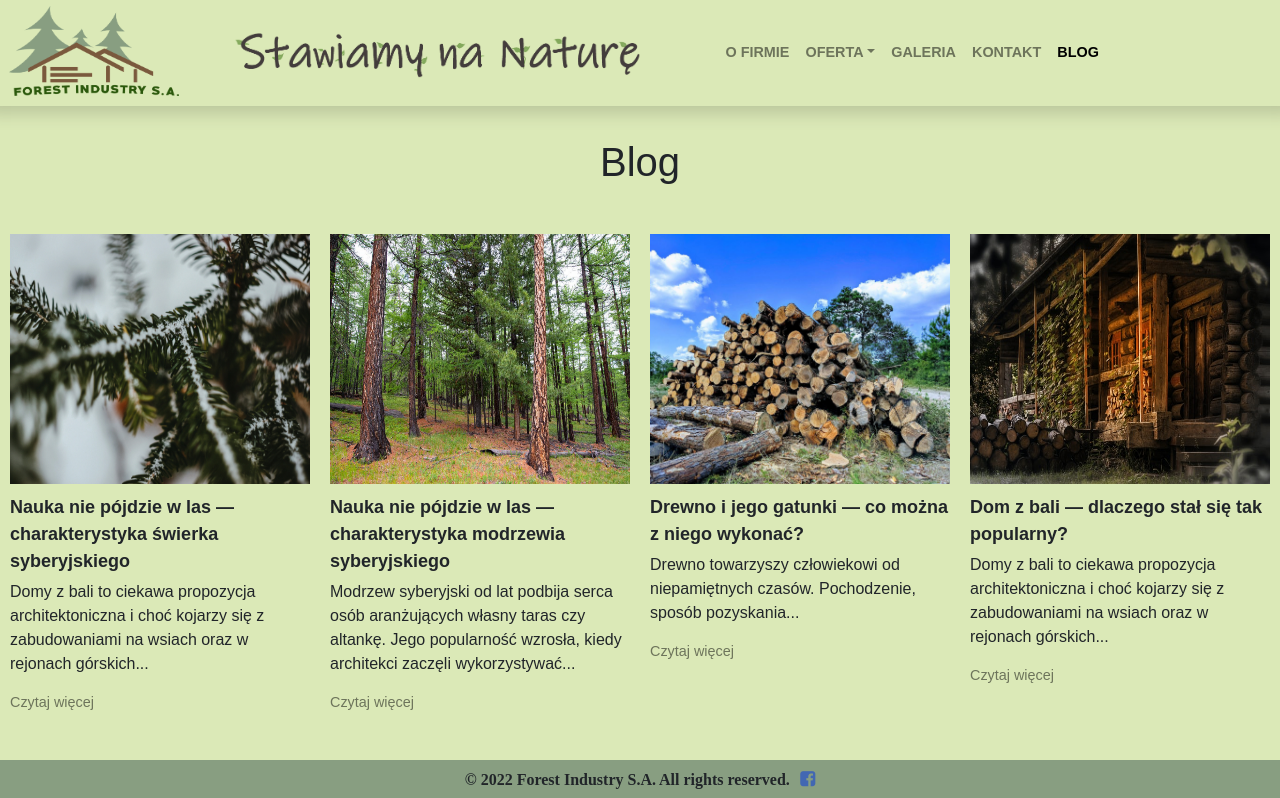
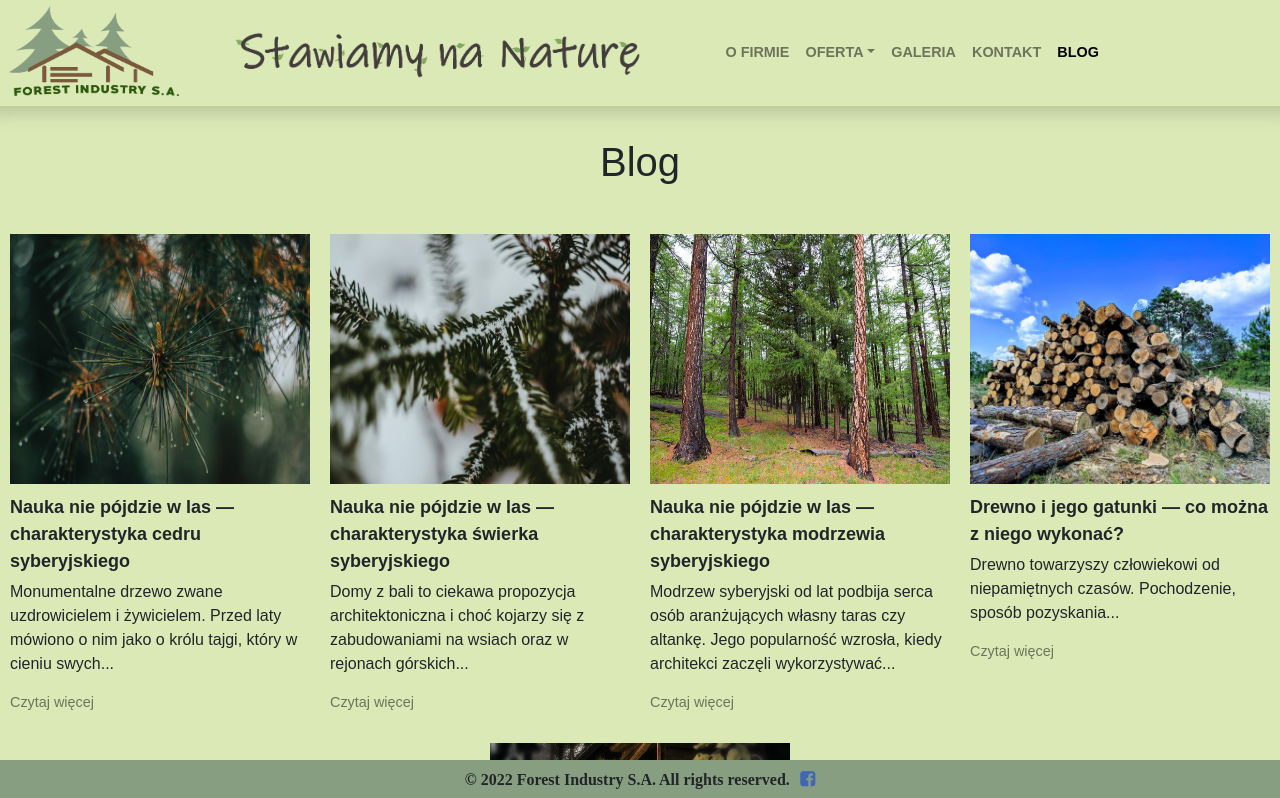
Before and after one commit to spazzola/Forest-Industry-Web-Page-SSR, a Nuxt app: page /blog in a window 1280 px wide. Shown: the top 798 px of the page. Built offline with nearby package versions, Linux system fonts and the light colour scheme.

Commit message:
Add files via upload

```diff
--- a/pages/blog.vue
+++ b/pages/blog.vue
@@ -9,6 +9,22 @@
       <h1>Blog</h1>
 
       <ul class="post_container">
+          <li class="post">
+          <div class="post_thumbnail">
+            <img src="../static/cedrsyb1.jpg" alt="Nauka nie pójdzie w las — charakterystyka cedru syberyjskiego" />
+          </div>
+          <p class="post_title">
+            Nauka nie pójdzie w las — charakterystyka cedru syberyjskiego
+          </p>
+          <p class="post_excerpt">
+            Monumentalne drzewo zwane uzdrowicielem i żywicielem. Przed laty mówiono o nim jako o królu tajgi, który w cieniu swych...
+          </p>
+          <a href="/blogs/CharakterystykaCedruSyberyjskiego">Czytaj więcej</a>
+        </li>
+
+
+
+
           <li class="post">
           <div class="post_thumbnail">
             <img src="../static/swierksyb.jpg" alt="Nauka nie pójdzie w las — charakterystyka świerka syberyjskiego" />
```
